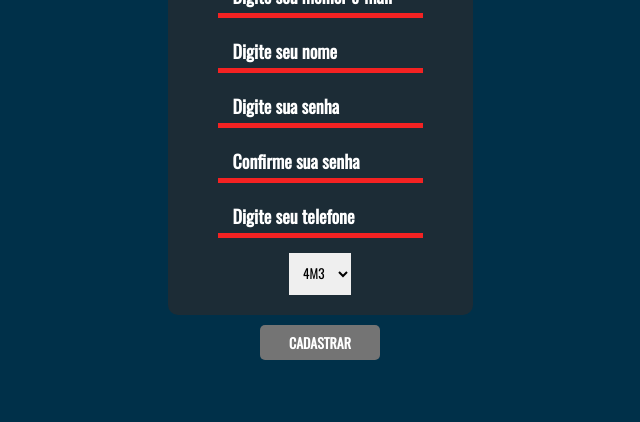
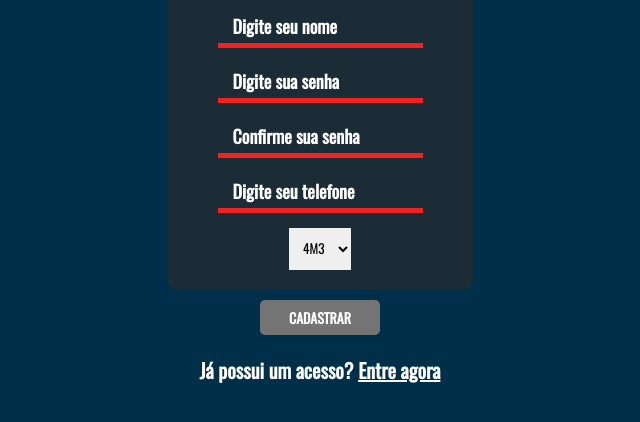
Before and after one commit to ddeiroh/easy_eats, a plain HTML site: page pages/cadastro.html in a window 1280 px wide. Shown: the part 296-718 px from the top of the page, without its empty margins (320-960 px from the left). Drawn offline with nearby package versions, Linux system fonts and the light colour scheme.

Commit message:
colocando a opção para o login

```diff
--- a/assets/stylesheet/cadastro.css
+++ b/assets/stylesheet/cadastro.css
@@ -80,3 +80,18 @@ body {
     color: #fff;
     cursor: pointer;
   }
+
+  .register{
+    align-self: center;
+    margin-top: 25px;
+    color: #fff;
+    font-size: 20px;
+    font-weight: bolder;
+    margin-top: 20px;
+  }
+
+  .register a{
+    color: #fff;
+    font-weight: bolder;
+    cursor: pointer;
+  }
--- a/pages/cadastro.html
+++ b/pages/cadastro.html
@@ -34,6 +34,8 @@
     </div>
 
     <button class="btn-login">CADASTRAR</button>
+
+    <p class="register">Já possui um acesso? <a href="/pages/cadastro.html">Entre agora</a></p>
 </body>
 
 </html>
```
Also changed, not shown: pages/login.html (+1 -1 lines).
